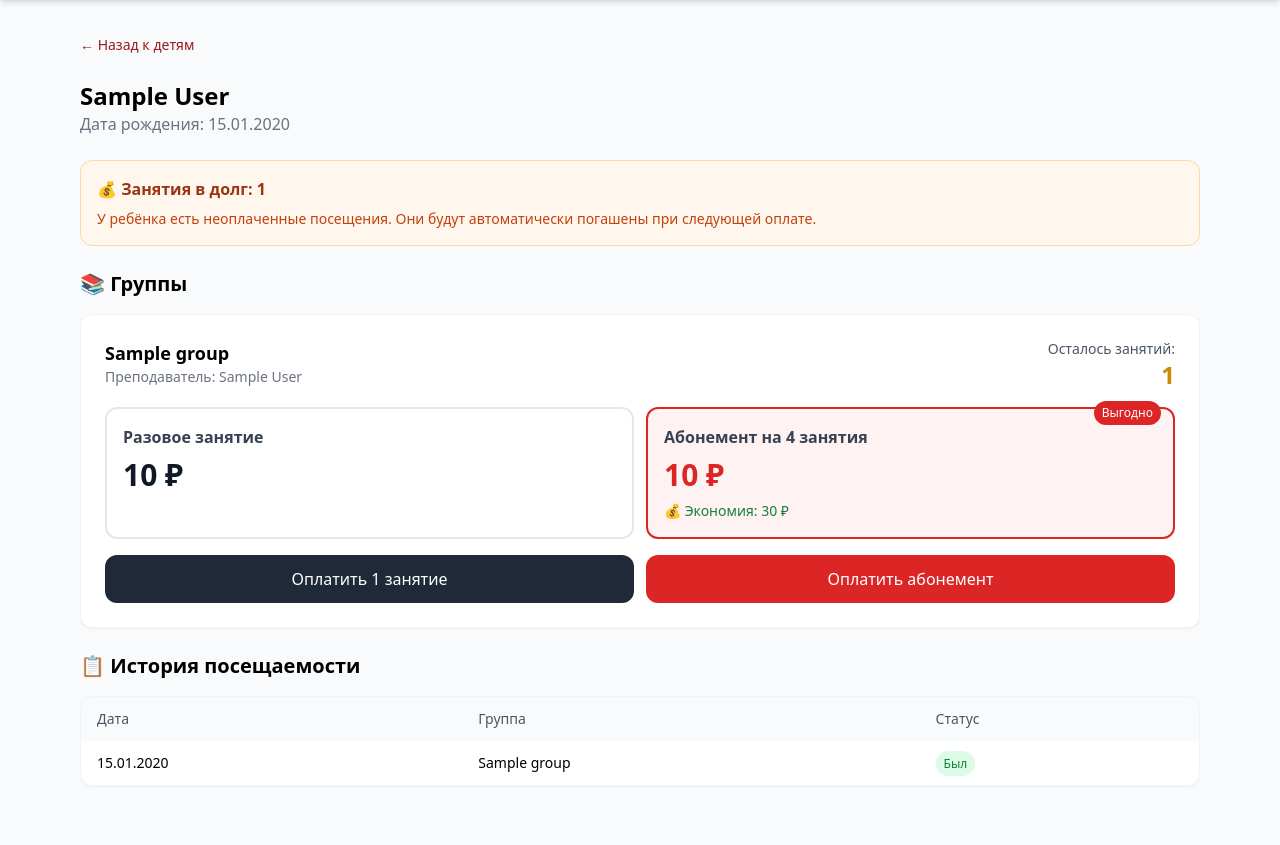
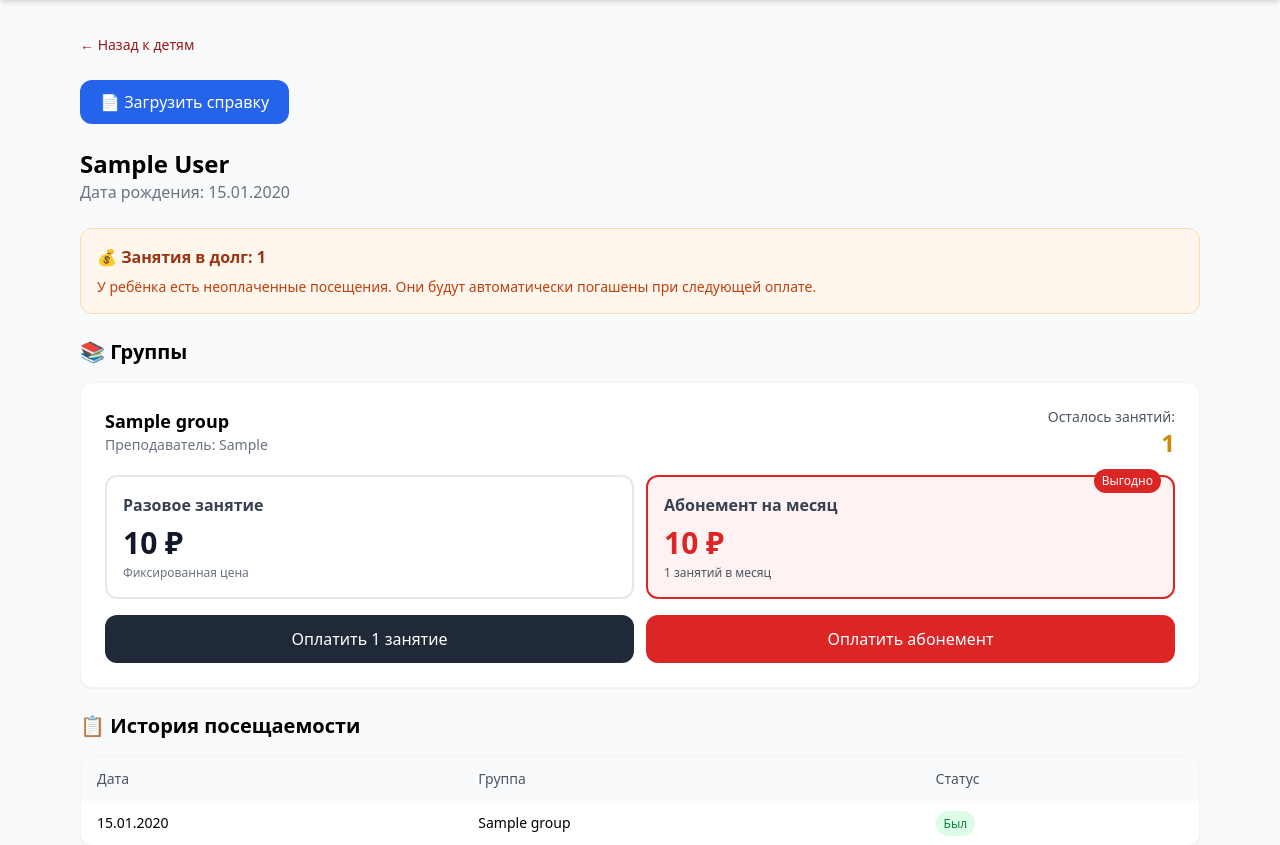
Before and after one commit to kp1shlas/samboheart, a Django app: page /child/1/ in a window 1280 px wide. Shown: the part 64-909 px from the top of the page. Run offline with Django 5.2, Linux system fonts and the light colour scheme; a user stored in the database is signed in; tables that the repository leaves empty hold one stand-in row (values such as "Sample post"); some libraries are stand-ins or nearby versions.

Commit message:
Fix discounts, monthly abonement, certificate button, teacher display

```diff
--- a/core/models.py
+++ b/core/models.py
@@ -75,10 +75,16 @@ class Group(models.Model):
     )
     max_capacity = models.PositiveIntegerField('Максимум детей', default=20)
     price_per_lesson = models.DecimalField(
-        'Цена за 1 занятие', max_digits=10, decimal_places=2, default=0
+        'Цена за 1 занятие', max_digits=10, decimal_places=2, default=0,
+        help_text='Фиксированная цена, скидки не применяются'
     )
-    price_abonement_4 = models.DecimalField(
-        'Абонемент 4 занятия', max_digits=10, decimal_places=2, default=0
+    lessons_per_month = models.PositiveIntegerField(
+        'Занятий в месяц', default=8,
+        help_text='Количество занятий в месяц (8 или 12)'
+    )
+    price_monthly = models.DecimalField(
+        'Абонемент на месяц', max_digits=10, decimal_places=2, default=0,
+        help_text='Цена абонемента на месяц (может быть со скидкой)'
     )
     is_active = models.BooleanField('Активна', default=True)
     description = models.TextField('Описание', blank=True)
@@ -133,11 +139,11 @@ class ChildDiscount(models.Model):
         ('free', 'Бесплатно'),
     ]
 
-    enrollment = models.ForeignKey(
+    enrollments = models.ManyToManyField(
         ChildEnrollment,
-        on_delete=models.CASCADE,
         related_name='discounts',
-        verbose_name='Запись в группу'
+        verbose_name='Записи в группы',
+        help_text='Выберите одного или нескольких детей'
     )
     discount_type = models.CharField(
         'Тип скидки', max_length=20,
@@ -158,7 +164,8 @@ class ChildDiscount(models.Model):
     created_at = models.DateTimeField(auto_now_add=True)
 
     def __str__(self):
-        return f'{self.enrollment.child.full_name} — {self.get_discount_type_display()}'
+        enrollments_count = self.enrollments.count()
+        return f'{self.get_discount_type_display()} ({enrollments_count} детей) — {self.reason}'
 
     class Meta:
         verbose_name = 'Скидка'
--- a/core/services/pricing.py
+++ b/core/services/pricing.py
@@ -2,14 +2,14 @@ from decimal import Decimal
 from django.utils import timezone
 from core.models import ChildDiscount
 
-
-def calculate_discounted_price(enrollment, base_price):
+def calculate_discounted_price(enrollment, base_price, is_single_lesson=False):
     """
     Рассчитывает цену со скидкой для записи в группу.
 
     Параметры:
         enrollment: ChildEnrollment
         base_price: Decimal — базовая цена
+        is_single_lesson: bool — если True, скидка не применяется (разовое занятие)
 
     Возвращает: {
         'original_price': Decimal,
@@ -20,9 +20,18 @@ def calculate_discounted_price(enrollment, base_price):
     """
     today = timezone.now().date()
 
+    # Разовое занятие — всегда фиксированная цена
+    if is_single_lesson:
+        return {
+            'original_price': base_price,
+            'discounted_price': base_price,
+            'discount': Decimal('0'),
+            'discount_info': None
+        }
+
     # Находим активную скидку на сегодня для этой записи
     discount = ChildDiscount.objects.filter(
-        enrollment=enrollment,
+        enrollments=enrollment,
         is_active=True,
         valid_from__lte=today,
         valid_until__gte=today
--- a/core/views.py
+++ b/core/views.py
@@ -349,26 +349,30 @@ def child_detail(request, child_id):
             .order_by('date')
         )
 
-    enrollments_with_prices = []
+        enrollments_with_prices = []
     for enrollment in enrollments:
         group = enrollment.group
+
+        # Разовое занятие — фиксированная цена (без скидки)
         single_price = calculate_discounted_price(
-            enrollment, group.price_per_lesson
-        )
-        abonement_price = calculate_discounted_price(
-            enrollment, group.price_abonement_4
-        )
-
-        single_x4 = single_price['discounted_price'] * 4
-        saving = single_x4 - abonement_price['discounted_price']
+            enrollment, group.price_per_lesson, is_single_lesson=True
+        )
+
+        # Абонемент на месяц — может быть со скидкой
+        monthly_price = calculate_discounted_price(
+            enrollment, group.price_monthly, is_single_lesson=False
+        )
+
+        saving = (group.price_per_lesson * group.lessons_per_month) - monthly_price['discounted_price']
         is_free = enrollment.is_free
 
         enrollments_with_prices.append({
             'enrollment': enrollment,
             'single_price': single_price,
-            'abonement_price': abonement_price,
+            'monthly_price': monthly_price,
             'saving': saving if saving > 0 else 0,
             'is_free': is_free,
+            'lessons_per_month': group.lessons_per_month,
         })
 
     debts_count = Attendance.objects.filter(
@@ -422,24 +426,30 @@ def child_dashboard(request):
             .order_by('date')
         )
 
-    enrollments_with_prices = []
+        enrollments_with_prices = []
     for enrollment in enrollments:
         group = enrollment.group
+
+        # Разовое занятие — фиксированная цена (без скидки)
         single_price = calculate_discounted_price(
-            enrollment, group.price_per_lesson
-        )
-        abonement_price = calculate_discounted_price(
-            enrollment, group.price_abonement_4
-        )
-        single_x4 = single_price['discounted_price'] * 4
-        saving = single_x4 - abonement_price['discounted_price']
+            enrollment, group.price_per_lesson, is_single_lesson=True
+        )
+
+        # Абонемент на месяц — может быть со скидкой
+        monthly_price = calculate_discounted_price(
+            enrollment, group.price_monthly, is_single_lesson=False
+        )
+
+        saving = (group.price_per_lesson * group.lessons_per_month) - monthly_price['discounted_price']
+        is_free = enrollment.is_free
 
         enrollments_with_prices.append({
             'enrollment': enrollment,
             'single_price': single_price,
-            'abonement_price': abonement_price,
+            'monthly_price': monthly_price,
             'saving': saving if saving > 0 else 0,
-            'is_free': enrollment.is_free,
+            'is_free': is_free,
+            'lessons_per_month': group.lessons_per_month,
         })
 
     debts_count = Attendance.objects.filter(
@@ -505,10 +515,10 @@ def pay_for_enrollment(request, enrollment_id, tariff_code):
         base_price = group.price_per_lesson
         lessons_count = 1
         description = f'Разовое занятие для {child.full_name} ({group.name})'
-    elif tariff_code == 'abonement4':
-        base_price = group.price_abonement_4
-        lessons_count = 4
-        description = f'Абонемент 4 занятия для {child.full_name} ({group.name})'
+    elif tariff_code == 'monthly':
+        base_price = group.price_monthly
+        lessons_count = group.lessons_per_month
+        description = f'Абонемент на месяц для {child.full_name} ({group.name}, {group.lessons_per_month} занятий)'
     else:
         messages.error(request, 'Неверный тариф.')
         return redirect('child_detail', child_id=child.id)
--- a/templates/child_detail.html
+++ b/templates/child_detail.html
@@ -5,7 +5,16 @@
 <div class="mb-6">
     <a href="/dashboard/" class="text-sm text-accent hover:underline">← Назад к детям</a>
 </div>
-
+<!-- Кнопка загрузки справки (для ребёнка) -->
+{% if is_child_view %}
+<div class="mb-6">
+    <a href="{% url 'child_upload_certificate' %}"
+       class="inline-flex items-center gap-2 bg-blue-600 hover:bg-blue-700
+              text-white font-medium px-5 py-2.5 rounded-xl transition">
+        📄 Загрузить справку
+    </a>
+</div>
+{% endif %}
 <div class="flex justify-between items-start mb-6">
     <div>
         <h1 class="text-2xl font-bold">{{ child.full_name }}</h1>
@@ -74,7 +83,7 @@
             <p class="text-sm text-green-600">
                 Преподаватель:
                 {% if item.enrollment.group.teacher %}
-                    {{ item.enrollment.group.teacher.user.get_full_name|default:item.enrollment.group.teacher.user.username }}
+    {{ item.enrollment.group.teacher.specialization|default:"Самбо" }}
 {% else %}
     не назначен
 {% endif %}
@@ -88,7 +97,7 @@
                 <p class="text-sm text-gray-500">
                     Преподаватель:
                     {% if item.enrollment.group.teacher %}
-                        {{ item.enrollment.group.teacher.user.get_full_name|default:item.enrollment.group.teacher.user.username }}
+    {{ item.enrollment.group.teacher.specialization|default:"Самбо" }}
 {% else %}
     не назначен
 {% endif %}
@@ -111,18 +120,31 @@
                 <p class="text-3xl font-bold text-gray-900">
                     {{ item.single_price.discounted_price|floatformat:0 }} ₽
                 </p>
+                <p class="text-xs text-gray-500 mt-1">
+                    Фиксированная цена
+                </p>
             </div>
 
             <div class="border-2 border-primary bg-red-50 rounded-xl p-4 relative">
                 <span class="absolute -top-2 right-3 bg-primary text-white text-xs px-2 py-1 rounded-full font-medium">
                     Выгодно
                 </span>
-                <p class="font-semibold text-gray-700 mb-2">Абонемент на 4 занятия</p>
+                <p class="font-semibold text-gray-700 mb-2">
+                    Абонемент на месяц
+                </p>
                 <p class="text-3xl font-bold text-primary">
-                    {{ item.abonement_price.discounted_price|floatformat:0 }} ₽
+                    {{ item.monthly_price.discounted_price|floatformat:0 }} ₽
                 </p>
+                <p class="text-xs text-gray-600 mt-1">
+                    {{ item.lessons_per_month }} занятий в месяц
+                </p>
+                {% if item.monthly_price.discount_info %}
+                <p class="text-sm text-green-700 mt-2 font-medium">
+                    🏷️ {{ item.monthly_price.discount_info }}
+                </p>
+                {% endif %}
                 {% if item.saving > 0 %}
-                <p class="text-sm text-green-700 mt-2 font-medium">
+                <p class="text-sm text-green-700 mt-1 font-medium">
                     💰 Экономия: {{ item.saving|floatformat:0 }} ₽
                 </p>
                 {% endif %}
@@ -135,7 +157,7 @@
                       text-white font-medium py-3 px-4 rounded-xl transition">
                 Оплатить 1 занятие
             </a>
-            <a href="{% url 'pay_for_enrollment' item.enrollment.id 'abonement4' %}"
+            <a href="{% url 'pay_for_enrollment' item.enrollment.id 'monthly' %}"
                class="block text-center bg-primary hover:bg-red-700
                       text-white font-medium py-3 px-4 rounded-xl transition">
                 Оплатить абонемент
```
Also changed, not shown: core/admin.py (+7 -12 lines). Lines whose indentation alone changed are shown as unchanged.
